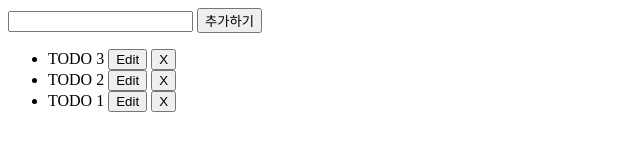
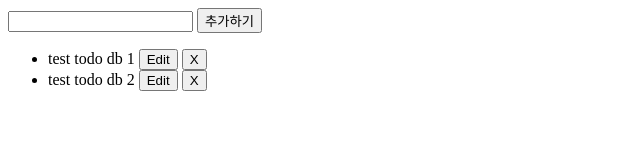
Before and after one commit to junhobaik/todo-pure-js, a website: page api/main/index.html in a window 1280 px wide. Shown: the whole page, without its empty margins (0-640 px from the left). Drawn offline with Linux system fonts and the light colour scheme.

Commit message:
/main 템플릿 렌더링 예시 코드 작성

```diff
--- a/api/main/index.html
+++ b/api/main/index.html
@@ -19,25 +19,15 @@
         <button type="submit">추가하기</button>
       </form>
     </div>
-    <div>
+    <div class="todo-list">
+    </div>
+    <script src="./main.js"></script>
+    <script type="template" id="todoList">
       <ul>
-        <li>
-          <span>TODO 3</span>
-          <button>Edit</button>
-          <button>X</button>
-        </li>
-        <li>
-          <span>TODO 2</span>
-          <button>Edit</button>
-          <button>X</button>
-        </li>
-        <li>
-          <span>TODO 1</span>
-          <button>Edit</button>
-          <button>X</button>
-        </li>
+        {todoList}
       </ul>
-    </div>
+    </script>
+
   </article>
   <footer>
 
--- /dev/null
+++ b/api/main/main.js
@@ -0,0 +1,23 @@
+document.addEventListener("DOMContentLoaded", ()=>{
+  const testDB = [
+    {
+      index: 1,
+      text: 'test todo db 1'
+    },
+    {
+      index: 2,
+      text: 'test todo db 2'
+    }
+  ]
+  const template = document.querySelector('#todoList').innerHTML;
+  const todos = testDB.reduce((p,v,i)=>{
+    return p + `<li>
+    <span>${v.text}</span>
+    <button>Edit</button>
+    <button>X</button>
+    </li>`
+  }, '')
+  const result = template.replace(/{todoList}/, todos);
+
+  document.querySelector('.todo-list').innerHTML = result;
+})
```
